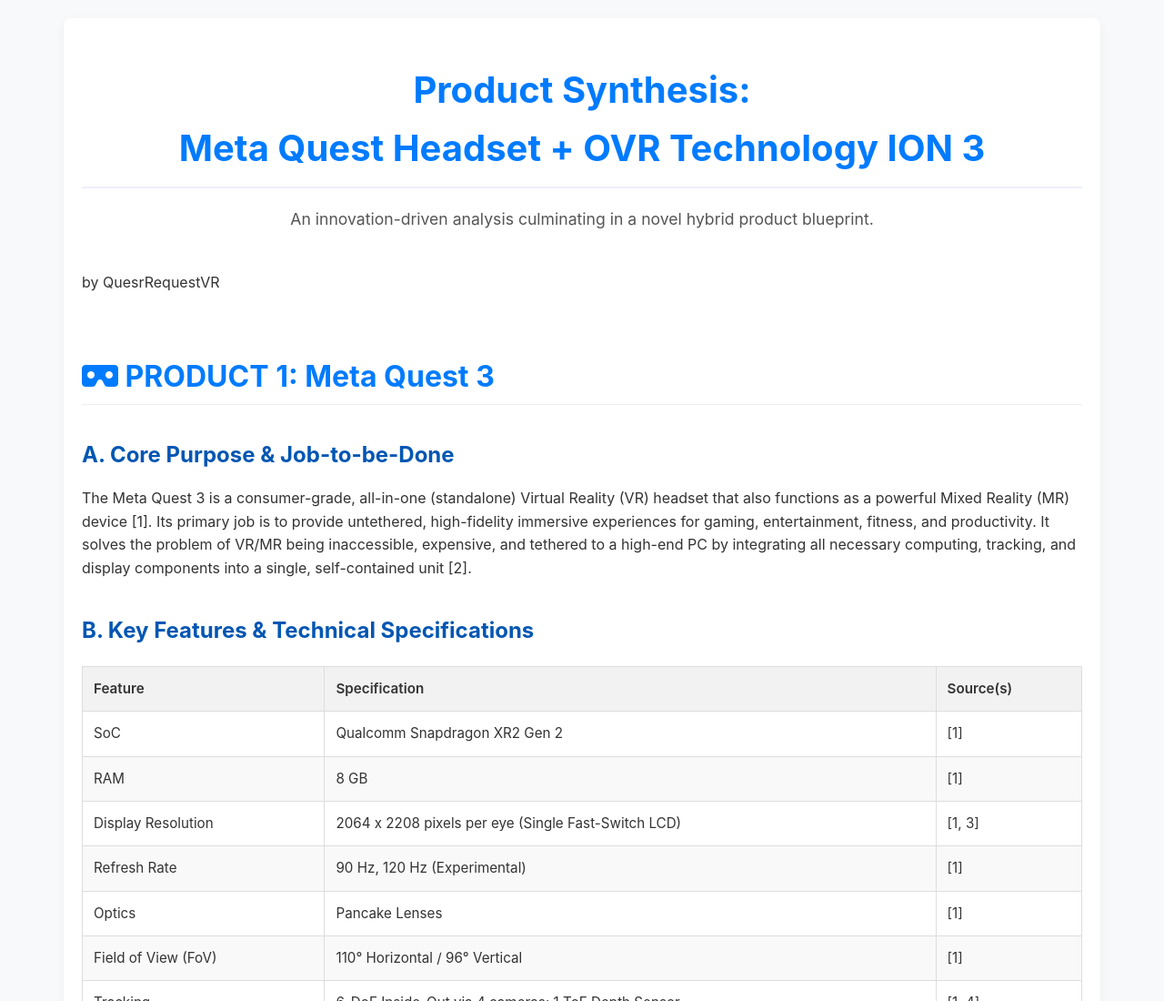
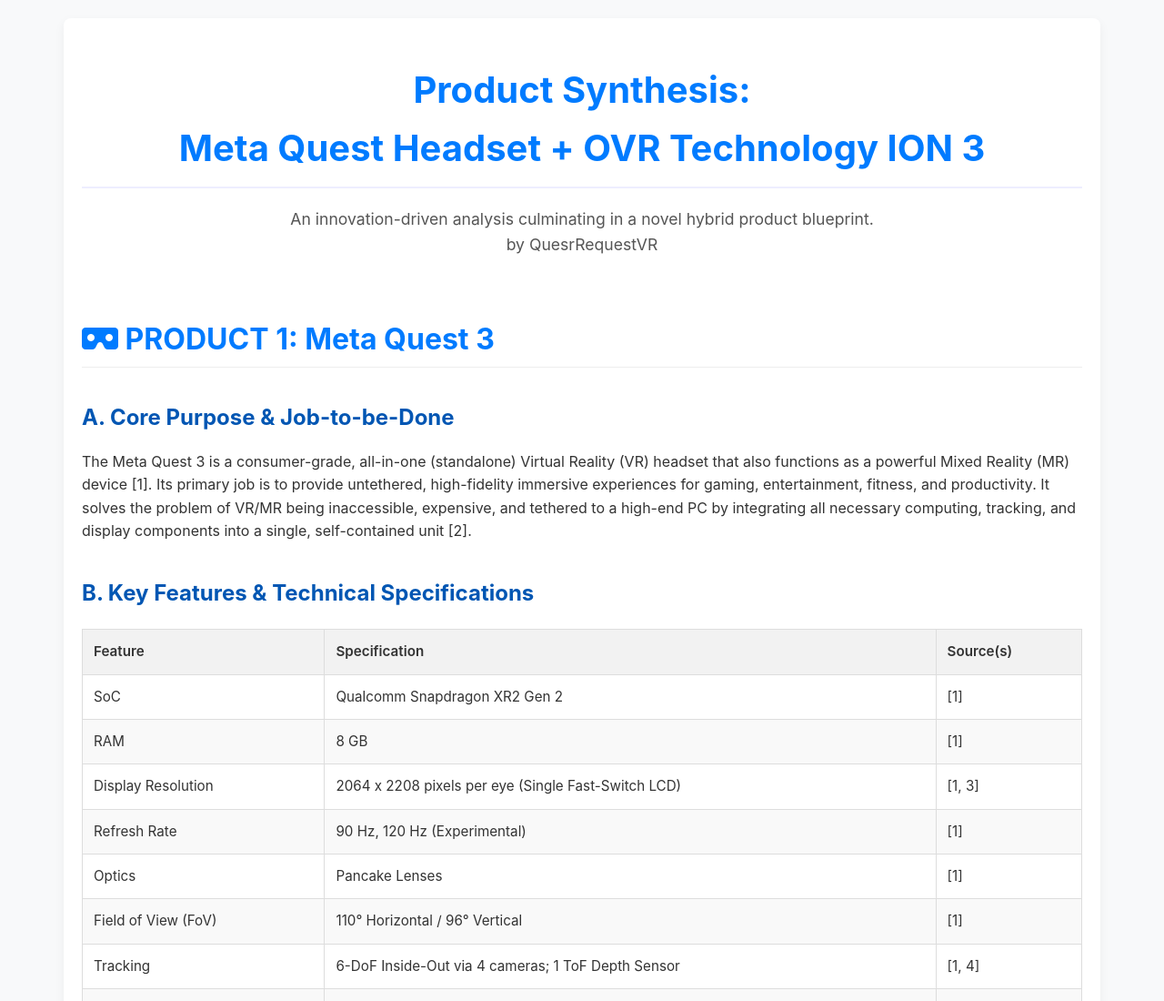
Before and after one commit to Joenasriani/quest-olfac, a plain HTML site: page index.html in a window 1280 px wide. Shown: the top 1100 px of the page at 91% size. Drawn offline with Linux system fonts and the light colour scheme.

Commit message:
Update index.html

```diff
--- a/index.html
+++ b/index.html
@@ -173,7 +173,7 @@
 
     <div class="container">
         <h1>Product Synthesis:<br>Meta Quest Headset + OVR Technology ION 3</h1>
-        <p style="text-align: center; font-size: 1.1rem; color: #555;">An innovation-driven analysis culminating in a novel hybrid product blueprint.</p>
+        <p style="text-align: center; font-size: 1.1rem; color: #555;">An innovation-driven analysis culminating in a novel hybrid product blueprint.
         <br> by QuesrRequestVR </p>
 
         <section id="product-1">
```
